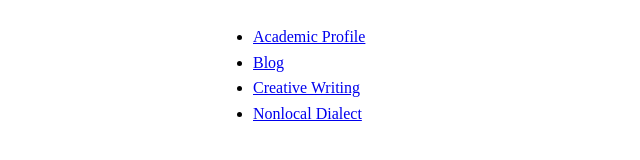
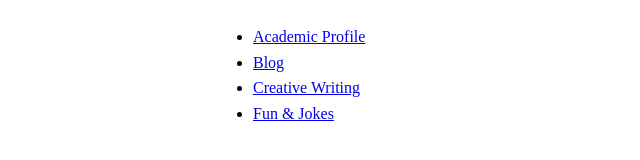
Before and after one commit to smitke6/smitke6.github.io, a Jekyll site: the page built from index.md, in a window 1280 px wide. Shown: the part 178-338 px from the top of the page, without its empty margins (27-667 px from the left). Built offline with Jekyll 4.4.1, drawn with Linux system fonts in a browser that asks for light colours.

Commit message:
Update index.md

```diff
--- a/index.md
+++ b/index.md
@@ -17,4 +17,4 @@ Welcome to my personal website.
 * [Academic Profile](academic.md)
 * [Blog](blog.md)
 * [Creative Writing](creative.md)
-* [Nonlocal Dialect](archive.md)
+* [Fun & Jokes](archive.md)
```
